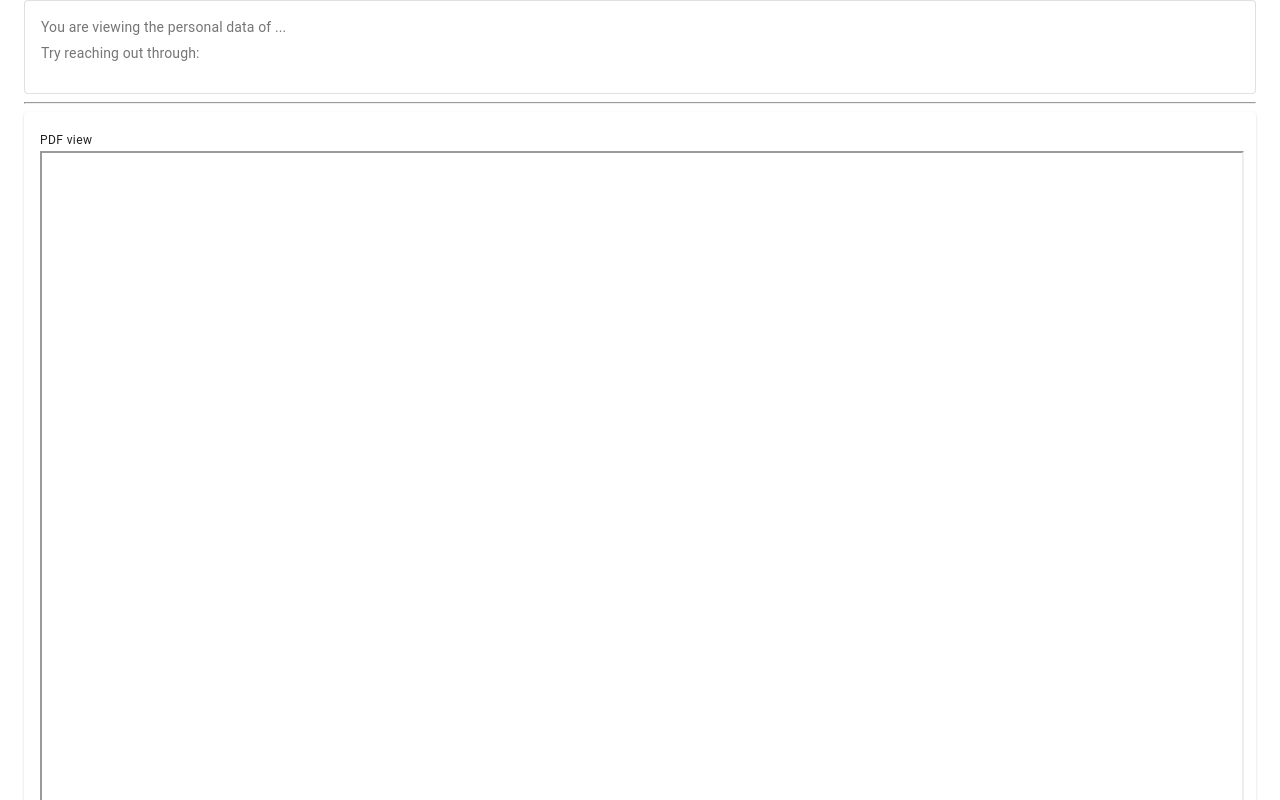
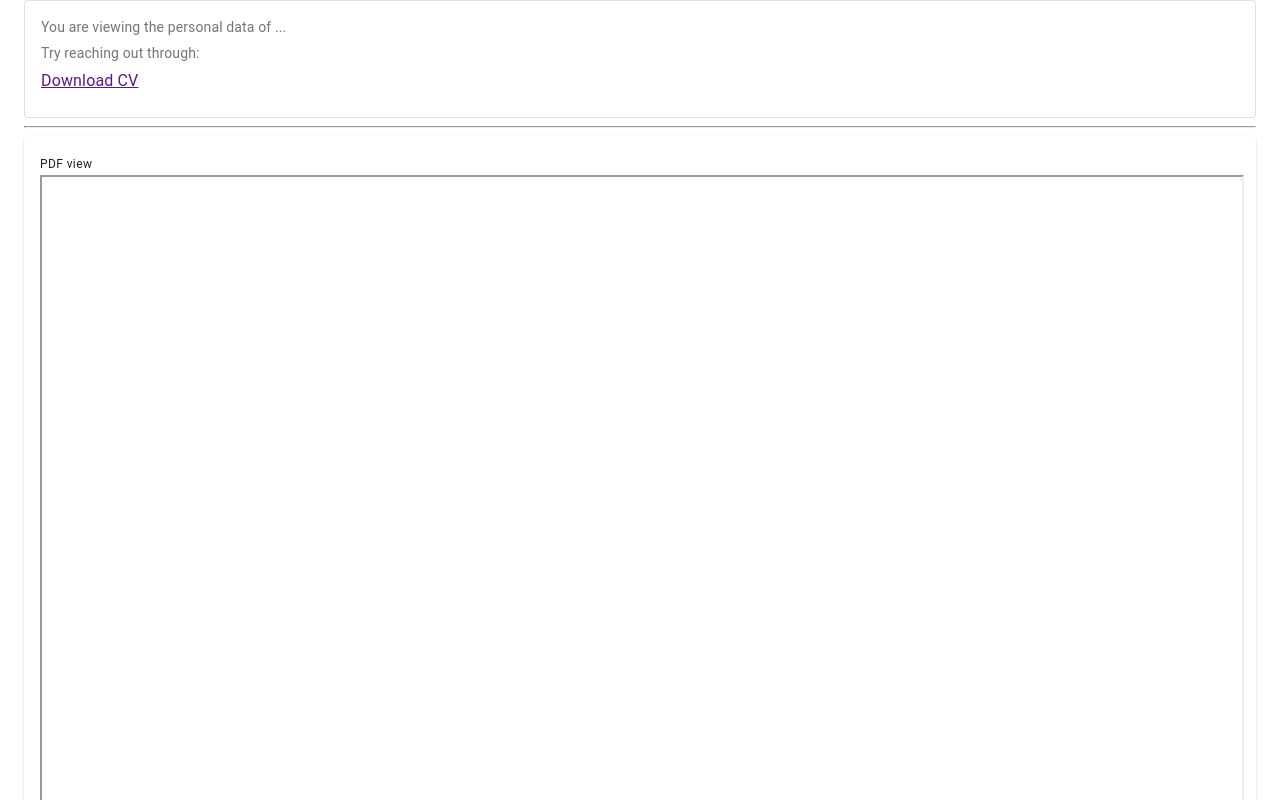
Before and after one commit to dotslashbin/PDD, a React (Create React App) app in the folder pdd_webapp/: page /view in a window 1280 px wide. Shown: the top 800 px of the page. Built offline with nearby package versions, Linux system fonts and the light colour scheme.

Commit message:
Added file download link

```diff
--- a/pdd_webapp/src/views/display/PDDisplay.tsx
+++ b/pdd_webapp/src/views/display/PDDisplay.tsx
@@ -90,6 +90,9 @@ export default function PDDisplay(props: any): any {
 							<Typography variant="subtitle1">
 								<span className={classes.email}>{personalData.email}</span>
 							</Typography>
+							<Typography>
+								<a href={attachment} download>Download CV</a>
+							</Typography>
 						</CardContent>
 					</Card>
 					<hr />
```
